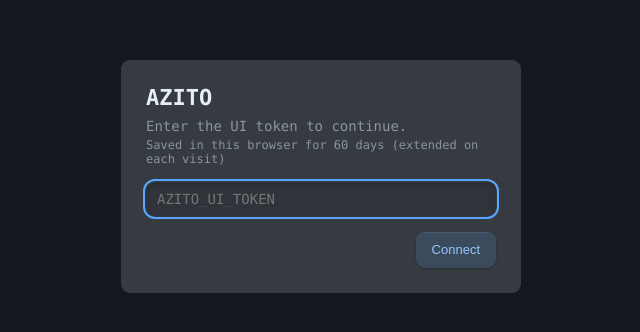
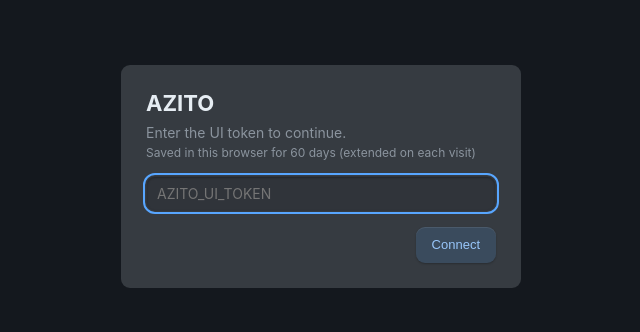
Before and after one commit to wireframeslayout/azito, a React (Vite) app in the folder packages/frontend/: page / in a window 1280 px wide. Shown: the part 224-556 px from the top of the page, without its empty margins (319-959 px from the left). Built offline with nearby package versions, Linux system fonts and the light colour scheme.

Commit message:
fix: restore UI font fallback and table contrast

```diff
--- a/packages/frontend/src/styles/global.css
+++ b/packages/frontend/src/styles/global.css
@@ -18,6 +18,7 @@
    ============================================================ */
 :root {
   --font-prose: -apple-system, BlinkMacSystemFont, 'Hiragino Sans', 'Noto Sans JP', 'Yu Gothic UI', 'Segoe UI', system-ui, sans-serif;
+  --font-ui: 'JetBrainsMono Nerd Font', 'JetBrains Mono', -apple-system, BlinkMacSystemFont, 'Segoe UI', Helvetica, Arial, sans-serif;
   --font-mono: 'JetBrainsMono Nerd Font', 'JetBrains Mono', ui-monospace, SFMono-Regular, Menlo, monospace;
   /* [1] ソース */
   --surface-base: #0d1117;
@@ -276,7 +277,7 @@ input, select, textarea {
 }
 
 body {
-  font-family: var(--font-mono);
+  font-family: var(--font-ui);
   /* 半透明化される --bg ではなく常時不透明の土台色（透過面の最終的な下地になる） */
   background: var(--bg-solid);
   color: var(--text);
@@ -1129,7 +1130,7 @@ input[aria-invalid="true"]:focus-visible { outline-color: var(--danger) !importa
 .transcript-rail .md-content { font-family: inherit; line-height: 1.7; max-width: none; }
 .transcript-bubble .md-content :not(pre) > code,
 .transcript-bubble .md-content pre,
-.transcript-bubble .md-content th { background: var(--bg-hover); }
+.transcript-bubble .md-content th { background: var(--bg-hover); color: var(--text); }
 .tool-run-chevron { margin-left: auto; display: flex; transition: transform 130ms ease; }
 .tool-run[open] .tool-run-chevron { transform: rotate(90deg); }
 @media (prefers-reduced-motion: reduce) { .tool-run-chevron { transition: none; } }
```
Also changed, not shown: 1 other file (tests, documents, lock files or other folders).
